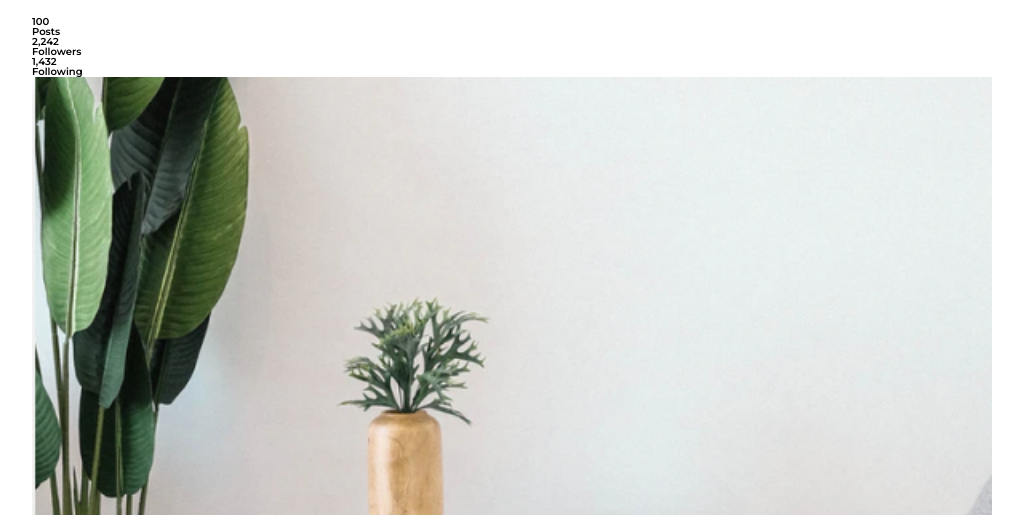
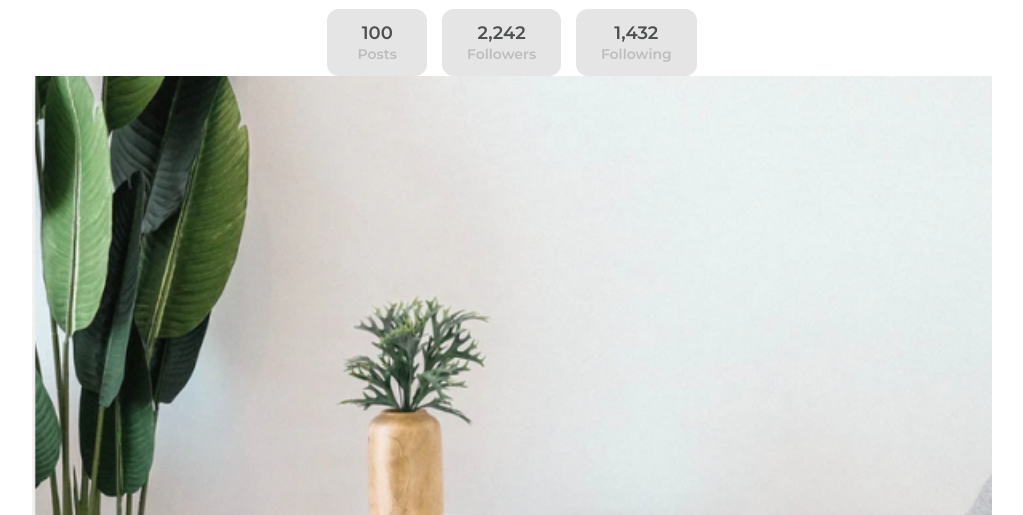
Before and after one commit to diazevedo/my-gallery, a plain HTML site: page index.html in a window 1280 px wide. Shown: the part 285-800 px from the top of the page, without its empty margins (128-1151 px from the left). Drawn offline with Linux system fonts and the light colour scheme.

Commit message:
tags components

```diff
--- a/index.html
+++ b/index.html
@@ -42,17 +42,17 @@
           <p class="location">Helsinki, Finland</p>
         </figcaption>
       </figure>
-      <div>
-        <h2>100</h2>
-        <p>Posts</p>
+      <div class="tag_wrapper flex-column">
+        <h2 class="tag_title">100</h2>
+        <p class="tag_info">Posts</p>
       </div>
-      <div>
-        <h2>2,242</h2>
-        <p>Followers</p>
+      <div class="tag_wrapper flex-column">
+        <h2 class="tag_title">2,242</h2>
+        <p class="tag_info">Followers</p>
       </div>
-      <div>
-        <h2>1,432</h2>
-        <p>Following</p>
+      <div class="tag_wrapper flex-column">
+        <h2 class="tag_title">1,432</h2>
+        <p class="tag_info">Following</p>
       </div>
     </header>
 
--- a/src/styles/styles.css
+++ b/src/styles/styles.css
@@ -1,10 +1,5 @@
 .header {
-}
-
-.header .profile__card {
-  display: flex;
-  flex-direction: column;
-  align-items: center;
+  text-align: center;
 }
 
 img {
@@ -18,7 +13,7 @@ img {
 }
 
 .caption {
-  margin: var(--space-xs) 0;
+  margin: var(--space-xs) 0 0.5rem;
   text-align: center;
 }
 
@@ -33,6 +28,33 @@ img {
   font-size: var(--text-sm);
   color: var(--gray-4);
   margin: 0.75rem 0;
+}
+
+.tag_wrapper {
+  text-align: center;
+  display: inline-block;
+  padding: 1em;
+  background-color: var(--gray-3);
+  border-radius: 12px;
+  min-width: 7.8rem;
+  min-height: 5.2rem;
+}
+
+.header .tag_wrapper:not(:last-child) {
+  margin-right: var(--space-xs);
+}
+
+.tag_title {
+  font-size: var(--title-xxs);
+  color: var(--gray-1);
+  font-weight: 600;
+  margin-bottom: 0.5rem;
+}
+
+.tag_info {
+  font-size: var(--title-xxs);
+  color: var(--gray-2);
+  font-weight: 600;
 }
 
 @media (min-width: 768px) {
@@ -53,4 +75,18 @@ img {
     margin: 1rem 0;
     font-size: var(--text-smx);
   }
+
+  .tag_wrapper {
+    min-width: 10rem;
+    min-height: 6.7rem;
+    padding: 1.5rem 2.5rem;
+  }
+
+  .tag_title {
+    font-size: var(--title-sm);
+  }
+
+  .tag_info {
+    font-size: var(--title-xs);
+  }
 }
--- a/src/styles/variables.css
+++ b/src/styles/variables.css
@@ -14,6 +14,7 @@
   --text-lg: 1.8rem;
   --text-lgx: 2.4rem;
 
+  --title-xxs: 1.2rem;
   --title-xs: 1.4rem;
   --title-xsm: 1.6rem;
   --title-sm: 1.8rem;
@@ -23,7 +24,7 @@
 
   --space-xs: 1.2rem;
   --space-sm: 2rem;
-  --space-smx: 2.4rem;
+  --space-smx: 2.5rem;
   --space-mds: 3.2rem;
   --space-md: 4.2rem;
   --space-lg: 4.8rem;
```
